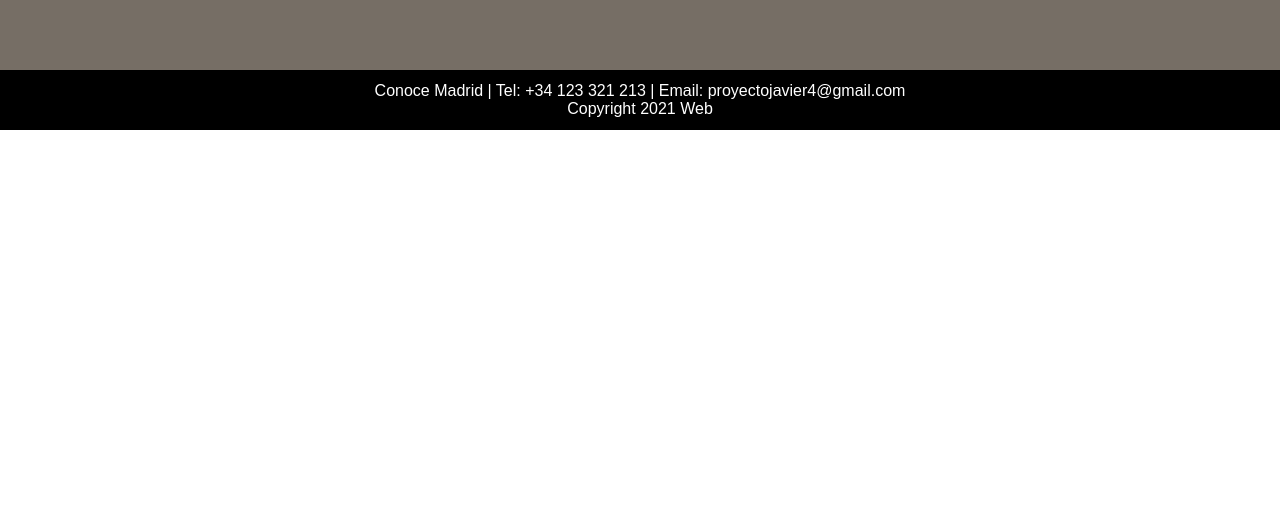
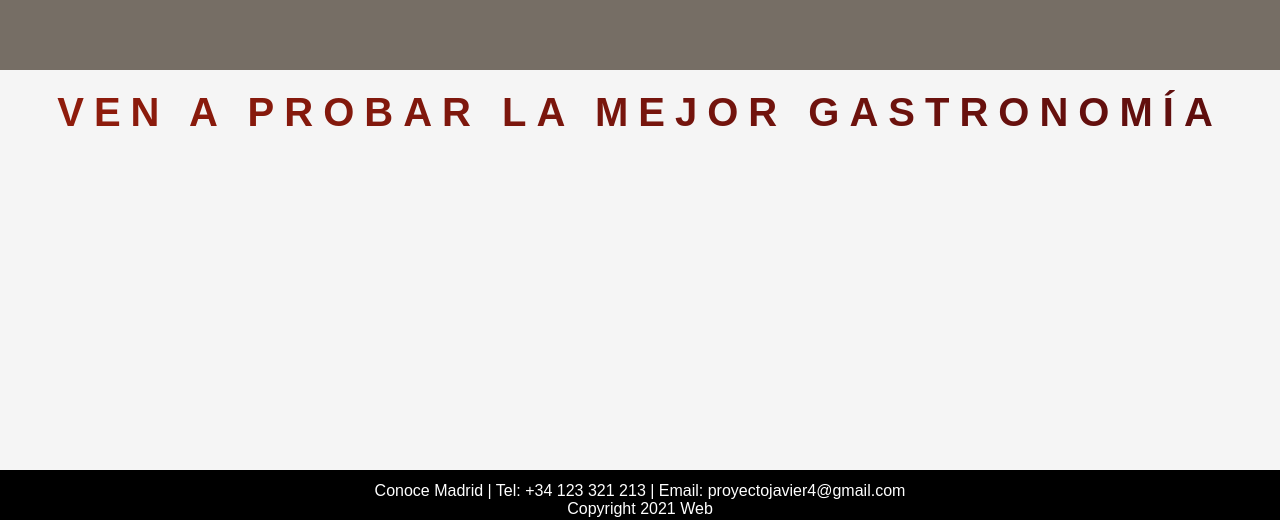
Before and after one commit to EquipoJavier/Proyecto-react, a React (Create React App) app: page /gastronomia in a window 1280 px wide. Shown: the part 2197-2717 px from the top of the page. Before the commit the page ends 2327 px from the top, so only its background shows below. Built offline with nearby package versions, Linux system fonts and the light colour scheme.

Commit message:
continuing with restaurants

```diff
--- a/src/components/Gastronomia/FirstSection/IntrodGastro.js
+++ b/src/components/Gastronomia/FirstSection/IntrodGastro.js
@@ -48,7 +48,7 @@ const lightBackground = {
 
 export default function IntrodGastro() {
     return (
-        <div style={lightBackground}>
+        <div >
             <IntroText text={text} gallery={gallery} />
         </div>
     )
--- a/src/components/Gastronomia/Gastronomia.js
+++ b/src/components/Gastronomia/Gastronomia.js
@@ -9,7 +9,7 @@ export default function Gastronomia() {
         <>
             <IntrodGastro />
             <Platos title="Platos con historia"/>
-            <Restaurantes />
+            <Restaurantes title="Ven a probar la mejor gastronomía"/>
         </>
     )
 }
--- a/src/components/Gastronomia/SecondSection/Platos.js
+++ b/src/components/Gastronomia/SecondSection/Platos.js
@@ -1,11 +1,11 @@
 import Popup from '../../Popup/Popup';
 import './Platos.scss';
 
-export default function Platos(title) {
+export default function Platos(props) {
     return (
         <div className="platos">
             <div className="platos__titulo">
-                <span className="platos__titulo--heading">{title.title}</span>
+                <span className="platos__titulo--heading">{props.title}</span>
             </div>
 
             <Popup />
--- a/src/components/Gastronomia/SecondSection/Platos.scss
+++ b/src/components/Gastronomia/SecondSection/Platos.scss
@@ -1,5 +1,6 @@
 .platos {
     background-color: #766E65;
+    box-shadow: 0 0 2rem 2rem #766E65;
     &__titulo {
         text-align: center;
         padding-top: 2rem;
--- a/src/components/Gastronomia/ThirdSection/Restaurantes.js
+++ b/src/components/Gastronomia/ThirdSection/Restaurantes.js
@@ -1,9 +1,11 @@
 import './Restaurantes.scss';
 
-export default function Restaurantes() {
+export default function Restaurantes(props) {
     return (
-        <>
-
-        </>
+        <div className="restaurantes">
+            <div className="restaurantes__titulo">
+                <span className="restaurantes__titulo--heading">{props.title}</span>
+            </div>
+        </div>
     )
 }
--- a/src/components/Gastronomia/ThirdSection/Restaurantes.scss
+++ b/src/components/Gastronomia/ThirdSection/Restaurantes.scss
@@ -0,0 +1,26 @@
+.restaurantes {
+    background-color: #F5F5F5;
+    height: 50vh;
+
+    &__titulo {
+        text-align: center;
+        padding-top: 2rem;
+
+        &--heading {
+            background-image: linear-gradient(to right, rgb(143, 28, 12), rgb(94, 14, 14));
+            -webkit-background-clip: text;
+            color: transparent;
+
+            text-transform: uppercase;
+            font-size: 4rem;
+            font-weight: bold;
+            letter-spacing: 1rem;
+            display: inline-block;
+            transition: all 0.1s;
+            &:hover {
+                transform: scale(1.05) translateY(0.5rem);
+                text-shadow: 0rem 0.5rem 1rem rgba(0, 0, 0, 0.3);
+            }
+        }
+    }
+}
```
